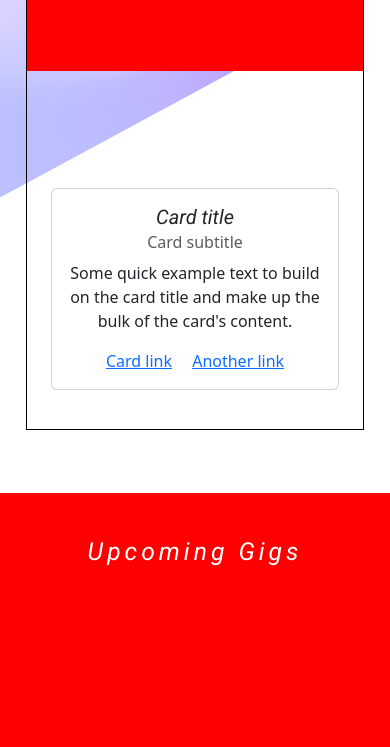
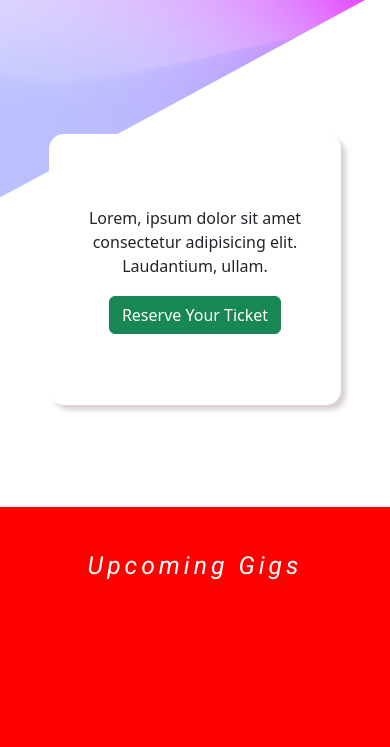
Before and after one commit to GavPri/Pub-gigs, a Django app: page / in a window 390 px wide. Shown: the part 351-1098 px from the top of the page. Before the commit the page ends 917 px from the top, so only its background shows below. Run offline with Django 3.2, Linux system fonts and the light colour scheme; data that the repository does not hold is empty; some libraries are stand-ins or nearby versions.

Commit message:
chnage to css

```diff
--- a/static/css/style.css
+++ b/static/css/style.css
@@ -23,48 +23,78 @@ body{
 .custom-toggler.navbar-toggler {
   border-color: white;
 }
-/* Styling For Next Gig */
-.next-gig{
-    /* Dimensions */
-    height: 100vh;
+
+#hero-container {
+    height: 95vh;
     width: 100vw;
-    /* Positioning */
-    position: absolute;
-    top: 0;
-    z-index: -1;
+    z-index: 1;
 }
 
-/* Gig Container */
-.gig-container{
+.hero-row {
     height: 100%;
-    width: 90%;
+}
+
+.hero-image-container {
+    height: 80%;
+    width: 80%;
+    border: 1px solid dashed;
+    border-radius: 15px;
+    background: url("images/pexels-martin-lopez-2649113.jpg") no-repeat center center;
+    background-size: contain;
+    z-index: 1;
+}
+
+.hero-image,
+.hero-text {
     display: flex;
     justify-content: center;
     align-items: center;
 }
 
-/* Hero Rows */
-.hero-row{
-    border: 1px solid black;
-    height: 85%;
+.hero-text-container {
+    height: 57%;
+    width: 80%;
+    border-radius: 15px;
+    z-index: 1;
+    background-color: #fff;
+    box-shadow: 5px 5px 5px #d9d1d1;
 }
 
-/* Hero Image */
-.hero-img{
-    height: 50%;
-    width: 120%;
-    background-color: red;
-}
-
-/* next gig styling */
-.next-gig-description{
+.next-gig-heading {
+    height: 20%;
+    width: 100%;
     display: flex;
     justify-content: center;
     align-items: center;
 }
 
-.card-body{
+.next-gig-description {
+    display: flex;
+    justify-content: center;
+    align-items: center;
+    height: 40%;
+    width: 100%;
+}
+
+/* Upcoming Gigs */
+.upcoming-gigs-banner {
+    height: 20%;
+    width: 100%;
     text-align: center;
+    display: flex;
+    justify-content: center;
+    align-items: center;
+}
+
+.gigs-container {
+    height: 80%;
+    width: 100%;
+    display: flex;
+    justify-content: space-evenly;
+}
+
+.card {
+    height: 75%;
 }
 
 /* Background Gradient */
@@ -81,7 +111,7 @@ body{
     --gradient-color-3: #eae2ff;
     --gradient-color-4: #b9beff;
 }
-
+/* Upcoming gigs section */
 .upcoming-gigs-container{
     height: 100vh;
     width: 100vw;
--- a/templates/index.html
+++ b/templates/index.html
@@ -1,22 +1,46 @@
 {% extends "base.html" %}
 
 {% block content %}
-<main class="next-gig">
+<main>
     <!-- Next Gig -->
-    <div class="container gig-container">
+    <!-- <div class="container" id="gig-container">
         <div class="row hero-row">
-          <div class="hero-img">
+            <div class="col-lg-6 col-md-12 hero-img ">
 
             </div>
-          <div class="col-sm next-gig-description">
+            <div class="next-gig-description col-lg-6 col-md-12">
                 <div class="card" style="width: 18rem;">
                     <div class="card-body">
                         <h5 class="card-title">Card title</h5>
                         <h6 class="card-subtitle mb-2 text-body-secondary">Card subtitle</h6>
-                    <p class="card-text">Some quick example text to build on the card title and make up the bulk of the card's
+                        <p class="card-text">Some quick example text to build on the card title and make up the bulk of
+                            the card's
                             content.</p>
                         <a href="#" class="card-link">Card link</a>
                         <a href="#" class="card-link">Another link</a>
+                    </div>
+                </div>
+            </div>
+        </div>
+    </div> -->
+    <div id="hero-container" class="container text-center">
+        <div class="hero-row row">
+          <div class="hero-image col-lg-6 col-md-12">
+            <div class="hero-image-container">
+              <div class="musician-img"></div>
+            </div>
+          </div>
+          <div class="hero-text col-lg-6 col-md-12">
+            <div class="hero-text-container">
+              <div class="next-gig-heading"><h2>Him @ This Pub</h2></div>
+              <div class="next-gig-description">
+                Lorem, ipsum dolor sit amet consectetur adipisicing elit.
+                Laudantium, ullam.
+              </div>
+              <div class="hero-button">
+                <button type="button" class="btn btn-success">
+                  Reserve Your Ticket
+                </button>
               </div>
             </div>
           </div>
```
Lines whose indentation alone changed are shown as unchanged.
